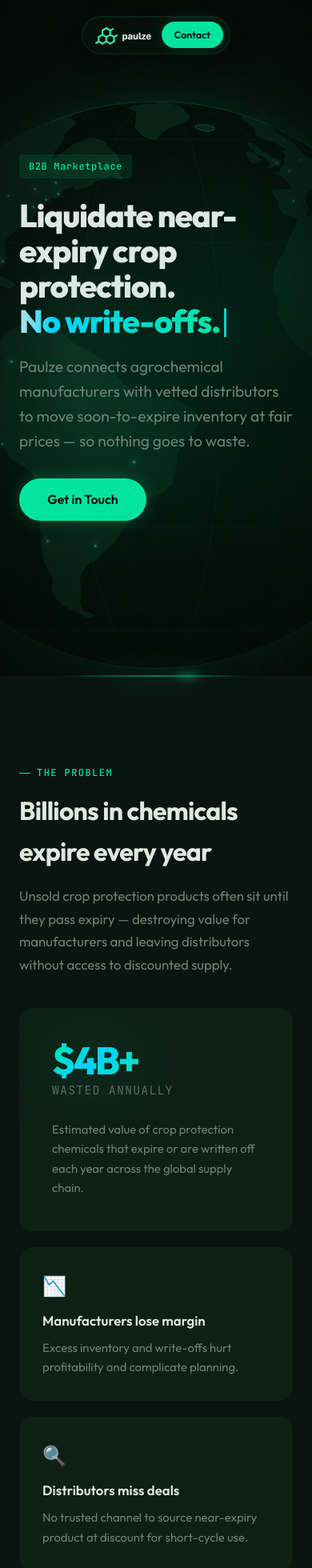
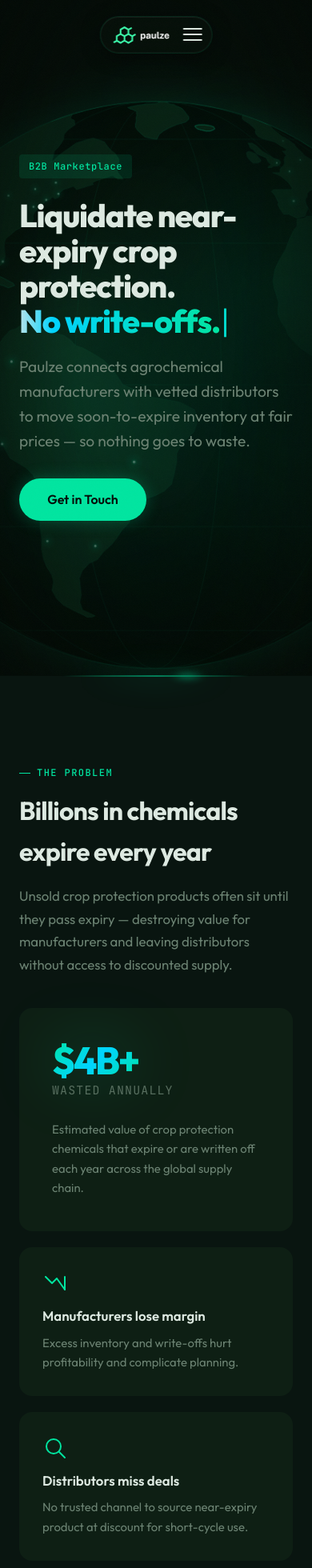
Before and after one commit to paulze-ai/website, a React (Vite) app: page / in a window 390 px wide. Shown: the top 1960 px of the page at 80% size. Built offline with nearby package versions, Linux system fonts and the light colour scheme.

Commit message:
more minor stuff

```diff
--- a/src/paulze.css
+++ b/src/paulze.css
@@ -457,10 +457,92 @@ body {
   box-shadow: 0 0 24px rgba(0, 229, 160, 0.35);
 }
 
+/* ─── Hamburger Button ───────────────────────────────────────────────────── */
+
+.hamburger-btn {
+  display: none;
+  flex-direction: column;
+  justify-content: center;
+  gap: 5px;
+  width: 32px;
+  height: 32px;
+  background: none;
+  border: none;
+  cursor: pointer;
+  padding: 4px;
+}
+.hamburger-btn span {
+  display: block;
+  width: 100%;
+  height: 2px;
+  background: var(--text);
+  border-radius: 2px;
+  transition: transform 0.3s ease, opacity 0.3s ease;
+}
+.hamburger-btn.open span:nth-child(1) {
+  transform: translateY(7px) rotate(45deg);
+}
+.hamburger-btn.open span:nth-child(2) {
+  opacity: 0;
+}
+.hamburger-btn.open span:nth-child(3) {
+  transform: translateY(-7px) rotate(-45deg);
+}
+
+/* ─── Mobile Overlay ─────────────────────────────────────────────────────── */
+
+.mobile-overlay {
+  position: fixed;
+  inset: 0;
+  z-index: 98;
+  background: rgba(5, 14, 9, 0.95);
+  backdrop-filter: blur(24px);
+  -webkit-backdrop-filter: blur(24px);
+  display: flex;
+  align-items: center;
+  justify-content: center;
+  opacity: 0;
+  pointer-events: none;
+  transition: opacity 0.35s ease;
+}
+.mobile-overlay.open {
+  opacity: 1;
+  pointer-events: auto;
+}
+
+.mobile-overlay-nav {
+  display: flex;
+  flex-direction: column;
+  align-items: center;
+  gap: 0.5rem;
+}
+
+.mobile-overlay-link {
+  font-family: 'Outfit', sans-serif;
+  font-size: 1.5rem;
+  font-weight: 600;
+  color: var(--text-muted);
+  text-decoration: none;
+  padding: 0.6rem 1.5rem;
+  border-radius: 12px;
+  transition: color 0.2s, background 0.2s, opacity 0.4s ease, transform 0.4s ease;
+  opacity: 0;
+  transform: translateY(16px);
+}
+.mobile-overlay.open .mobile-overlay-link {
+  opacity: 1;
+  transform: translateY(0);
+}
+.mobile-overlay-link:hover {
+  color: var(--accent);
+  background: rgba(0, 229, 160, 0.06);
+}
+
 @media (max-width: 768px) {
   .floating-nav-pill { padding: 0.4rem 0.5rem 0.4rem 0.75rem; gap: 0.5rem; }
   .pill-nav { display: none; }
-  .nav-cta { font-size: 0.78rem; padding: 0.4rem 1rem; }
+  .nav-cta-desktop { display: none; }
+  .hamburger-btn { display: flex; }
 }
 
 /* ─── Hero ────────────────────────────────────────────────────────────────── */
@@ -488,7 +570,7 @@ body {
   position: absolute;
   border-radius: 50%;
   pointer-events: none;
-  will-change: transform, opacity;
+  will-change: transform;
   mix-blend-mode: screen;
 }
 
@@ -553,6 +635,7 @@ body {
   left: 50%;
   top: 50%;
   transform: translate(-50%, -43%);
+  will-change: transform;
   width: clamp(600px, 100vh, 1200px);
   height: clamp(600px, 100vh, 1200px);
   opacity: 0.55;
@@ -794,8 +877,28 @@ section { padding: 6.5rem 0; }
   box-shadow: 0 8px 32px rgba(0,0,0,0.35), 0 0 20px rgba(0, 229, 160, 0.08);
 }
 .bento-icon {
-  font-size: 1.5rem;
   margin-bottom: 0.75rem;
+  width: 32px;
+  height: 32px;
+  color: var(--accent);
+}
+.bento-svg-icon {
+  width: 100%;
+  height: 100%;
+}
+.bento-svg-icon circle,
+.bento-svg-icon line,
+.bento-svg-icon polyline,
+.bento-svg-icon path {
+  stroke-dasharray: 120;
+  stroke-dashoffset: 120;
+  transition: stroke-dashoffset 1s cubic-bezier(0.16, 1, 0.3, 1);
+}
+.visible .bento-svg-icon circle,
+.visible .bento-svg-icon line,
+.visible .bento-svg-icon polyline,
+.visible .bento-svg-icon path {
+  stroke-dashoffset: 0;
 }
 .bento-card h3 {
   font-size: 1.05rem;
@@ -815,7 +918,8 @@ section { padding: 6.5rem 0; }
   gap: 1.25rem;
 }
 .bento-wide .bento-icon {
-  font-size: 2rem;
+  width: 40px;
+  height: 40px;
   margin-bottom: 0;
   flex-shrink: 0;
 }
--- a/src/paulze.tsx
+++ b/src/paulze.tsx
@@ -349,7 +349,7 @@ function useTiltCards() {
       const rect = this.getBoundingClientRect();
       const x = (e.clientX - rect.left) / rect.width - 0.5;   // -0.5 to 0.5
       const y = (e.clientY - rect.top) / rect.height - 0.5;
-      this.style.transform = `perspective(800px) rotateY(${x * 14}deg) rotateX(${-y * 14}deg)`;
+      this.style.transform = `perspective(800px) rotateY(${x * 8}deg) rotateX(${-y * 8}deg)`;
       this.style.setProperty('--mouse-x', `${e.clientX - rect.left}px`);
       this.style.setProperty('--mouse-y', `${e.clientY - rect.top}px`);
     }
@@ -429,6 +429,7 @@ export default function Paulze() {
   const [scrollProgress, setScrollProgress] = useState(0);
   const [activeSection, setActiveSection] = useState('');
   const [pageProgress, setPageProgress] = useState(0);
+  const [menuOpen, setMenuOpen] = useState(false);
 
   const HERO_PHRASES = ['No waste.', 'No write-offs.', 'No grey market.'];
   const [typedText, setTypedText] = useState('');
@@ -484,6 +485,12 @@ export default function Paulze() {
     setTimeout(() => setEmailStatus('idle'), 4000);
   }
 
+  // Lock body scroll when mobile menu is open
+  useEffect(() => {
+    document.body.style.overflow = menuOpen ? 'hidden' : '';
+    return () => { document.body.style.overflow = ''; };
+  }, [menuOpen]);
+
   useAnimatedCounter(statRef);
   useTiltCards();
 
@@ -501,14 +508,24 @@ export default function Paulze() {
 
   useEffect(() => {
     const header = document.getElementById('header') as HTMLElement;
+    const globe = document.querySelector<HTMLElement>('.globe-canvas');
+    const glows = document.querySelectorAll<HTMLElement>('.hero-glow');
+
     function onScroll() {
-      if (window.scrollY > 50) {
+      const sy = window.scrollY;
+      if (sy > 50) {
         header.classList.add('scrolled');
       } else {
         header.classList.remove('scrolled');
       }
       const docHeight = document.documentElement.scrollHeight - window.innerHeight;
-      setPageProgress(docHeight > 0 ? (window.scrollY / docHeight) * 100 : 0);
+      setPageProgress(docHeight > 0 ? (sy / docHeight) * 100 : 0);
+
+      // Parallax — only apply while hero is in view
+      if (sy < window.innerHeight * 1.5) {
+        if (globe) globe.style.transform = `translate(-50%, -43%) translateY(${sy * 0.12}px)`;
+        glows.forEach(g => { g.style.transform = `translateY(${sy * 0.06}px)`; });
+      }
     }
     window.addEventListener('scroll', onScroll, { passive: true });
     return () => window.removeEventListener('scroll', onScroll);
@@ -596,9 +613,40 @@ export default function Paulze() {
               <li><a href="#co-founders" className={activeSection === 'co-founders' ? 'active' : ''}>Co-founders</a></li>
             </ul>
           </nav>
-          <a href="#contact" className="nav-cta">Contact</a>
+          <a href="#contact" className="nav-cta nav-cta-desktop">Contact</a>
+          <button
+            className={`hamburger-btn ${menuOpen ? 'open' : ''}`}
+            onClick={() => setMenuOpen(v => !v)}
+            aria-label="Toggle menu"
+            aria-expanded={menuOpen}
+          >
+            <span /><span /><span />
+          </button>
         </div>
       </header>
+
+      {/* Mobile menu overlay */}
+      <div className={`mobile-overlay ${menuOpen ? 'open' : ''}`}>
+        <nav className="mobile-overlay-nav">
+          {[
+            { href: '#problem', label: 'The Problem' },
+            { href: '#how-it-works', label: 'How It Works' },
+            { href: '#benefits', label: 'Benefits' },
+            { href: '#co-founders', label: 'Co-founders' },
+            { href: '#contact', label: 'Contact' },
+          ].map((link, i) => (
+            <a
+              key={link.href}
+              href={link.href}
+              className="mobile-overlay-link"
+              style={{ transitionDelay: menuOpen ? `${0.05 + i * 0.06}s` : '0s' }}
+              onClick={() => setMenuOpen(false)}
+            >
+              {link.label}
+            </a>
+          ))}
+        </nav>
+      </div>
 
       <main>
 
@@ -645,17 +693,33 @@ export default function Paulze() {
                 </p>
               </div>
               <div className="bento-card bento-small glow-border tilt-card reveal-slide" style={{ '--d': '0.1s' } as React.CSSProperties}>
-                <div className="bento-icon">📉</div>
+                <div className="bento-icon">
+                  <svg className="bento-svg-icon" viewBox="0 0 32 32" fill="none" stroke="currentColor" strokeWidth="2" strokeLinecap="round" strokeLinejoin="round">
+                    <polyline points="4 8 12 16 18 10 28 24" />
+                    <line x1="28" y1="8" x2="28" y2="24" />
+                  </svg>
+                </div>
                 <h3>Manufacturers lose margin</h3>
                 <p>Excess inventory and write-offs hurt profitability and complicate planning.</p>
               </div>
               <div className="bento-card bento-small glow-border tilt-card reveal-slide" style={{ '--d': '0.2s' } as React.CSSProperties}>
-                <div className="bento-icon">🔍</div>
+                <div className="bento-icon">
+                  <svg className="bento-svg-icon" viewBox="0 0 32 32" fill="none" stroke="currentColor" strokeWidth="2" strokeLinecap="round" strokeLinejoin="round">
+                    <circle cx="14" cy="14" r="9" />
+                    <line x1="21" y1="21" x2="28" y2="28" />
+                  </svg>
+                </div>
                 <h3>Distributors miss deals</h3>
                 <p>No trusted channel to source near-expiry product at discount for short-cycle use.</p>
               </div>
               <div className="bento-card bento-wide glow-border tilt-card reveal" style={{ '--d': '0.3s' } as React.CSSProperties}>
-                <div className="bento-icon">🌍</div>
+                <div className="bento-icon">
+                  <svg className="bento-svg-icon" viewBox="0 0 32 32" fill="none" stroke="currentColor" strokeWidth="2" strokeLinecap="round" strokeLinejoin="round">
+                    <circle cx="16" cy="16" r="12" />
+                    <path d="M4 16 Q10 10 16 16 Q22 22 28 16" />
+                    <line x1="16" y1="4" x2="16" y2="28" />
+                  </svg>
+                </div>
                 <h3>Environment pays the cost</h3>
                 <p>Unused chemicals add to waste and disposal burden when they could still be used safely. The environmental impact compounds annually as disposal capacity shrinks.</p>
               </div>
```
